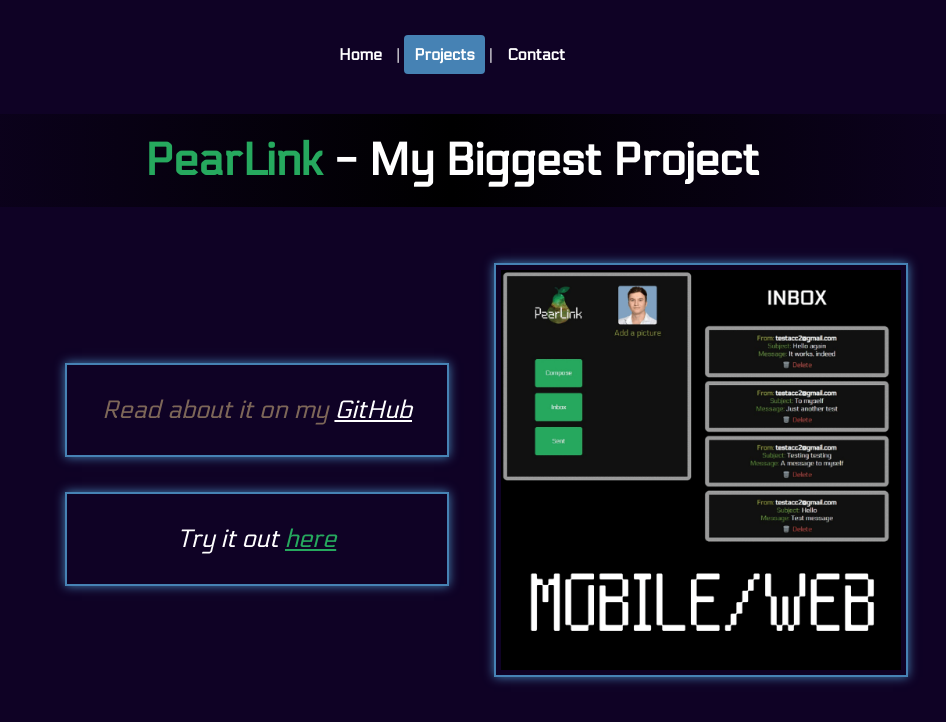
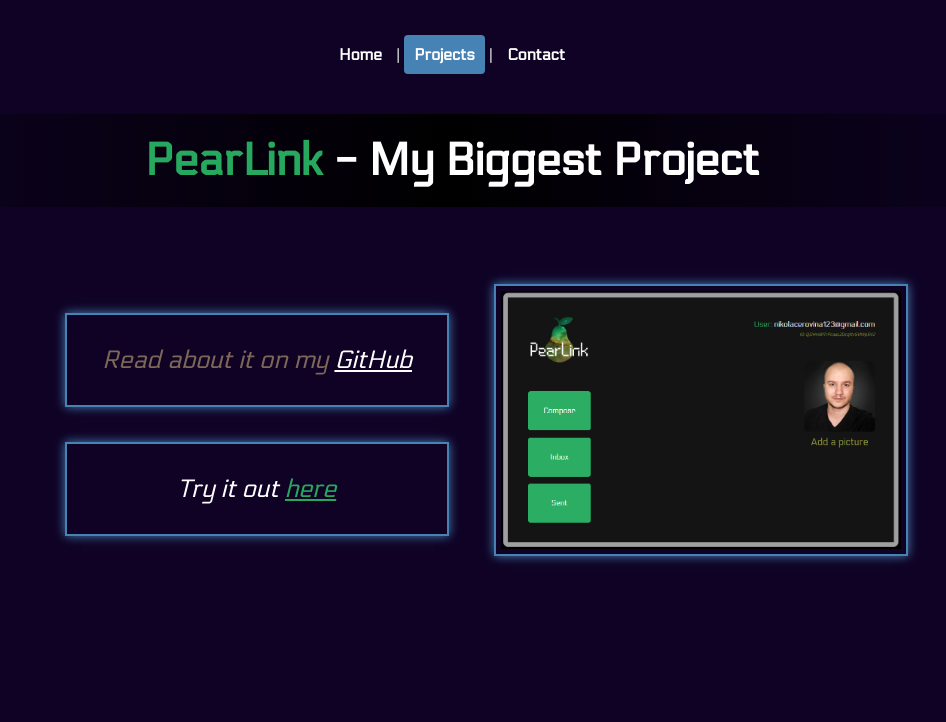
Before and after one commit to cerovina/Website-Vue-Router, a Vue app: page /projects in a window 1280 px wide. Shown: the top 722 px of the page, without its empty margins (188-1134 px from the left). Built offline with nearby package versions, Linux system fonts and the light colour scheme.

Commit message:
Minor style changes

```diff
--- a/src/views/ProjectsView.vue
+++ b/src/views/ProjectsView.vue
@@ -10,7 +10,7 @@
             <p class="projectP">Try it out <a class="link2" href="https://email-client-theta.vercel.app/">here</a></p>
           </div>
             <div class="grid-item">
-              <img class="img1" src="@/assets/gifthis.gif" alt="Project demo">
+              <img class="img1" src="@/assets/examplepicapp.png" alt="Project demo">
             </div>
         </div>
       </section>
@@ -76,6 +76,7 @@
   display: grid;
   grid-template-columns: repeat(2, 1fr);
   margin-left: 200px;
+  margin-top: -50px;
   justify-content: center;
   align-items: center;
   text-align: center;
```
Also changed, not shown: src/assets/examplepicapp.png (added).
